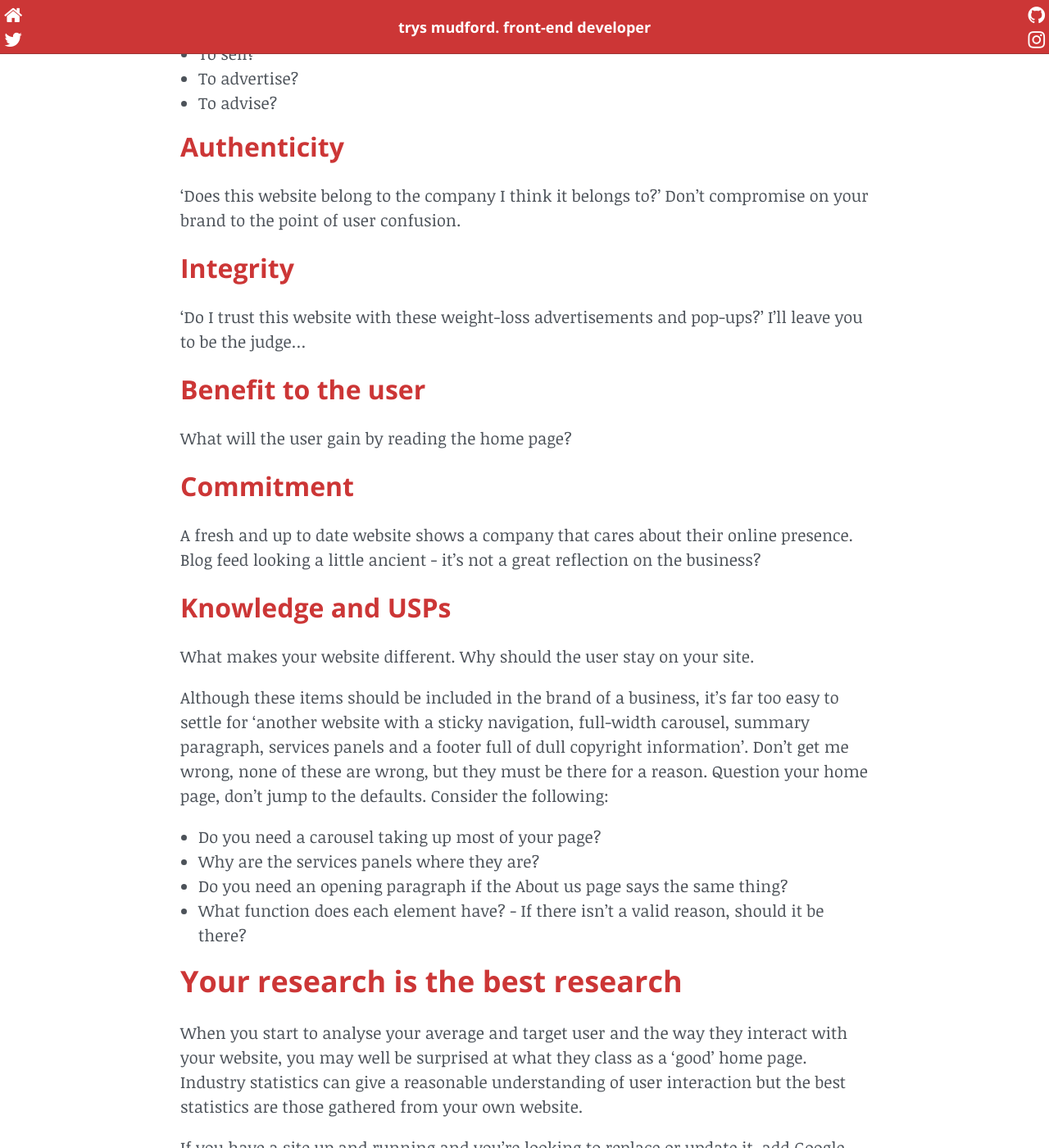
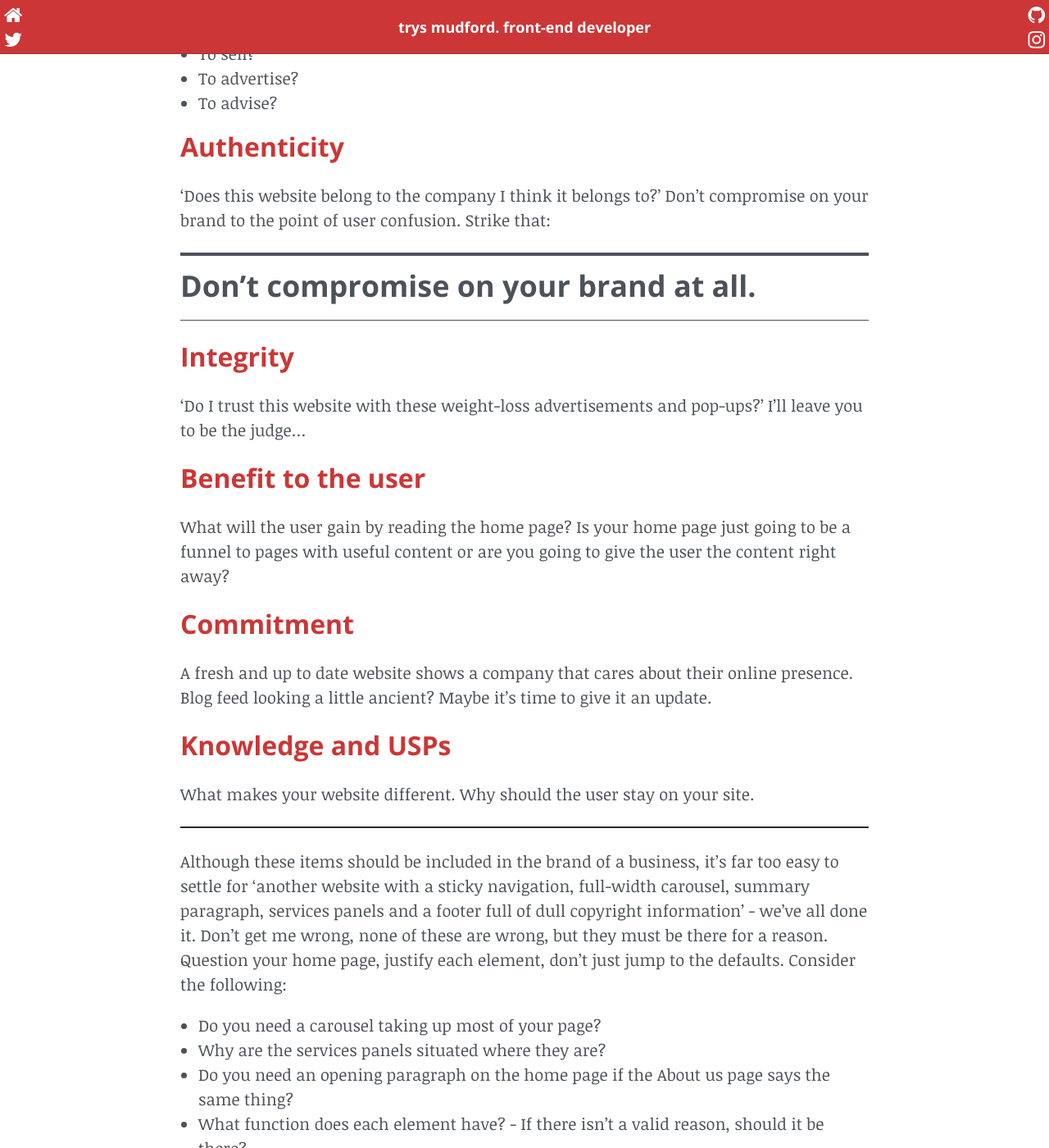
Before and after one commit to trys/trys, a Jekyll site: the page built from _posts/2014-03-07-whats-the-point-of-a-home-page.markdown, in a window 1280 px wide and 1400 px high, scrolled down 1257 px. Shown: the whole window at 82% size. Built offline with Jekyll 4.4.1, drawn with Linux system fonts in a browser that asks for light colours; nearby versions of some CDN libraries; Markdown is read by kramdown in place of the engine named in the settings.

Commit message:
Night amends 2014-03-07

```diff
--- a/_posts/2014-03-07-whats-the-point-of-a-home-page.markdown
+++ b/_posts/2014-03-07-whats-the-point-of-a-home-page.markdown
@@ -31,25 +31,28 @@ Set tone of how the website fits into the business model. Is it:
 - To advise?
 
 ### Authenticity
-‘Does this website belong to the company I think it belongs to?’ Don’t compromise on your brand to the point of user confusion.
+‘Does this website belong to the company I think it belongs to?’ Don’t compromise on your brand to the point of user confusion. Strike that:
+> Don't compromise on your brand at all.
 
 ### Integrity
 ‘Do I trust this website with these weight-loss advertisements and pop-ups?’ I’ll leave you to be the judge...
 
 ### Benefit to the user
-What will the user gain by reading the home page?
+What will the user gain by reading the home page? Is your home page just going to be a funnel to pages with useful content or are you going to give the user the content right away?
 
 ### Commitment
-A fresh and up to date website shows a company that cares about their online presence. Blog feed looking a little ancient - it’s not a great reflection on the business?
+A fresh and up to date website shows a company that cares about their online presence. Blog feed looking a little ancient? Maybe it's time to give it an update.
 
 ### Knowledge and USPs
 What makes your website different. Why should the user stay on  your site.
 
-Although these items should be included in the brand of a business, it’s far too easy to settle for ‘another website with a sticky navigation, full-width carousel, summary paragraph, services panels and a footer full of dull copyright information’. Don’t get me wrong, none of these are wrong, but they must be there for a reason. Question your home page, don’t jump to the defaults. Consider the following:
+---
+
+Although these items should be included in the brand of a business, it’s far too easy to settle for ‘another website with a sticky navigation, full-width carousel, summary paragraph, services panels and a footer full of dull copyright information’ - we've all done it. Don’t get me wrong, none of these are wrong, but they must be there for a reason. Question your home page, justify each element, don’t just jump to the defaults. Consider the following:
 
 - Do you need a carousel taking up most of your page?
-- Why are the services panels where they are?
-- Do you need an opening paragraph if the About us page says the same thing?
+- Why are the services panels situated where they are?
+- Do you need an opening paragraph on the home page if the About us page says the same thing?
 - What function does each element have? - If there isn’t a valid reason, should it be there?
 
 ## Your research is the best research
--- a/assets/css/style.css
+++ b/assets/css/style.css
@@ -89,6 +89,12 @@ h5 {
 
 h6 {
 	font-size:1.2em;
+}
+
+hr {
+	border-color:#4C5259;
+	border-width:1px;
+	margin:25px 0;
 }
 
 blockquote {
```
